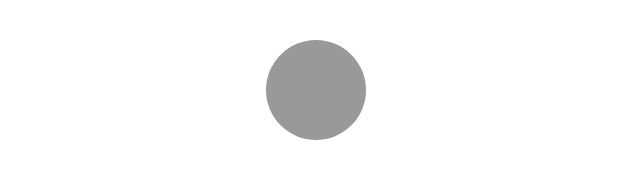
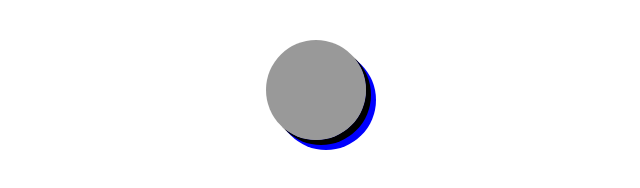
Before and after one commit to AihamJassar/CSS, a plain HTML site: page 38-41/index.html in a window 1280 px wide. Shown: the whole page, without its empty margins (324-964 px from the left). Drawn offline with Linux system fonts and the light colour scheme.

Commit message:
video 40 box shadow

```diff
--- a/38-41/index.html
+++ b/38-41/index.html
@@ -12,6 +12,7 @@
         margin: 40px auto;
         background-color: rgb(128 128 128 /80%);
         border-radius: 50%;
+        box-shadow: 5px 5px 0px 0px black, 10px 10px 0px 0px blue;
       }
     </style>
   </head>
```
